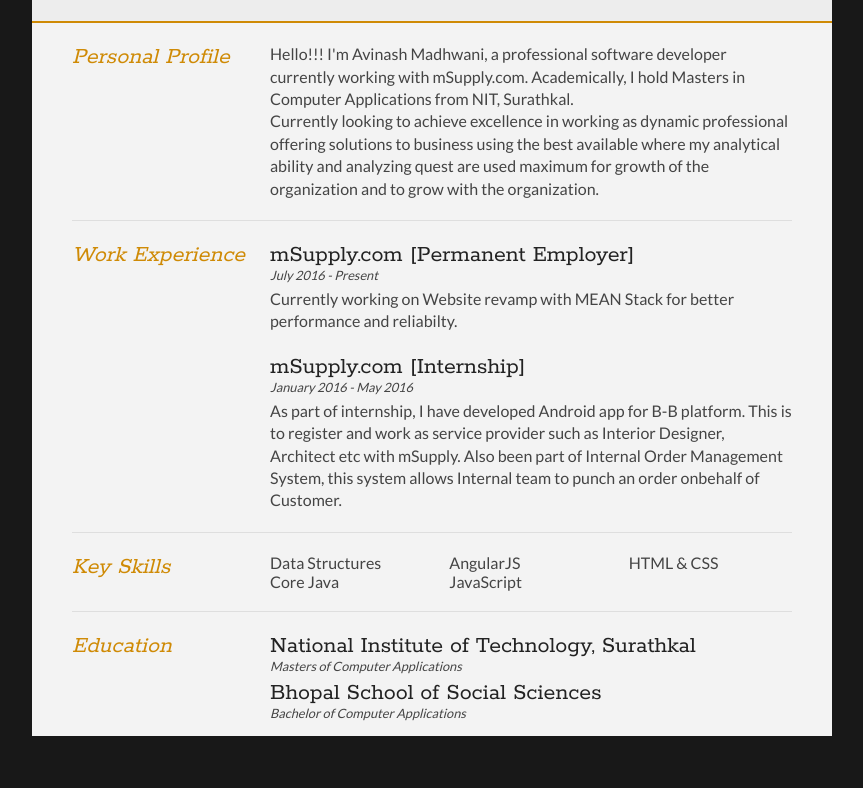
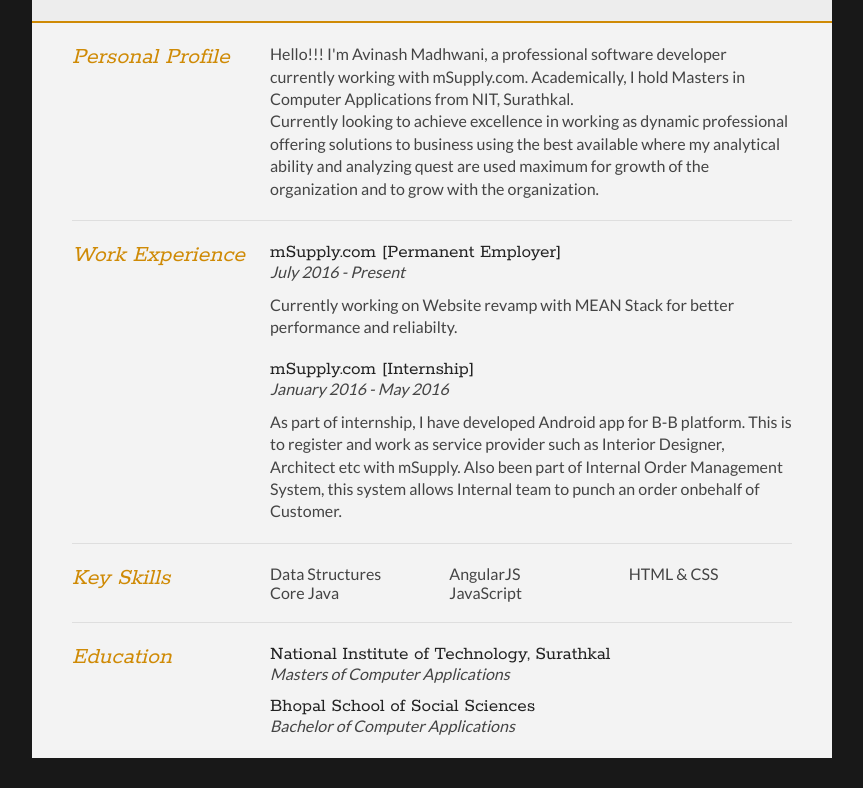
Before and after one commit to avinashmadhwani/Resume, a plain HTML site: page index.html in a window 1280 px wide. Shown: the part 153-941 px from the top of the page, without its empty margins (208-1071 px from the left). Before the commit the page ends 919 px from the top, so only its background shows below. Drawn offline with Linux system fonts and the light colour scheme.

Commit message:
Update style.css

```diff
--- a/style.css
+++ b/style.css
@@ -131,14 +131,14 @@ section:last-child {
 
 .sectionContent h2 {
 	font-family: 'Rokkitt', Helvetica, Arial, sans-serif;
-	font-size: 1.5em;
+	font-size: 1.2em;
 	margin-bottom: -2px;
 }
 
 .subDetails {
-	font-size: 0.8em;
-	font-style: italic;
-	margin-bottom: 3px;
+    font-size: 1em;
+    font-style: italic;
+    margin-bottom: 10px;
 }
 
 .keySkills {
```
